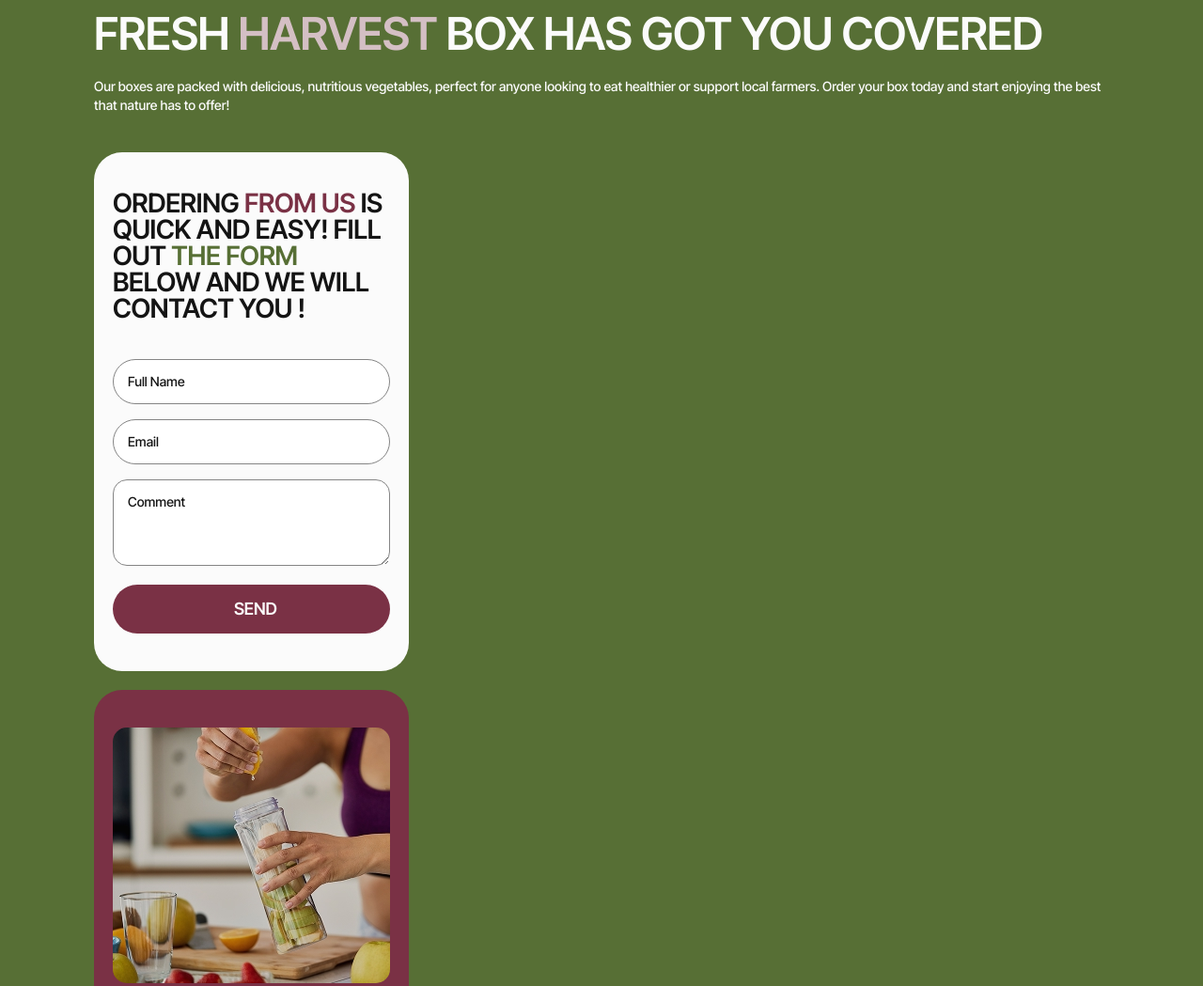
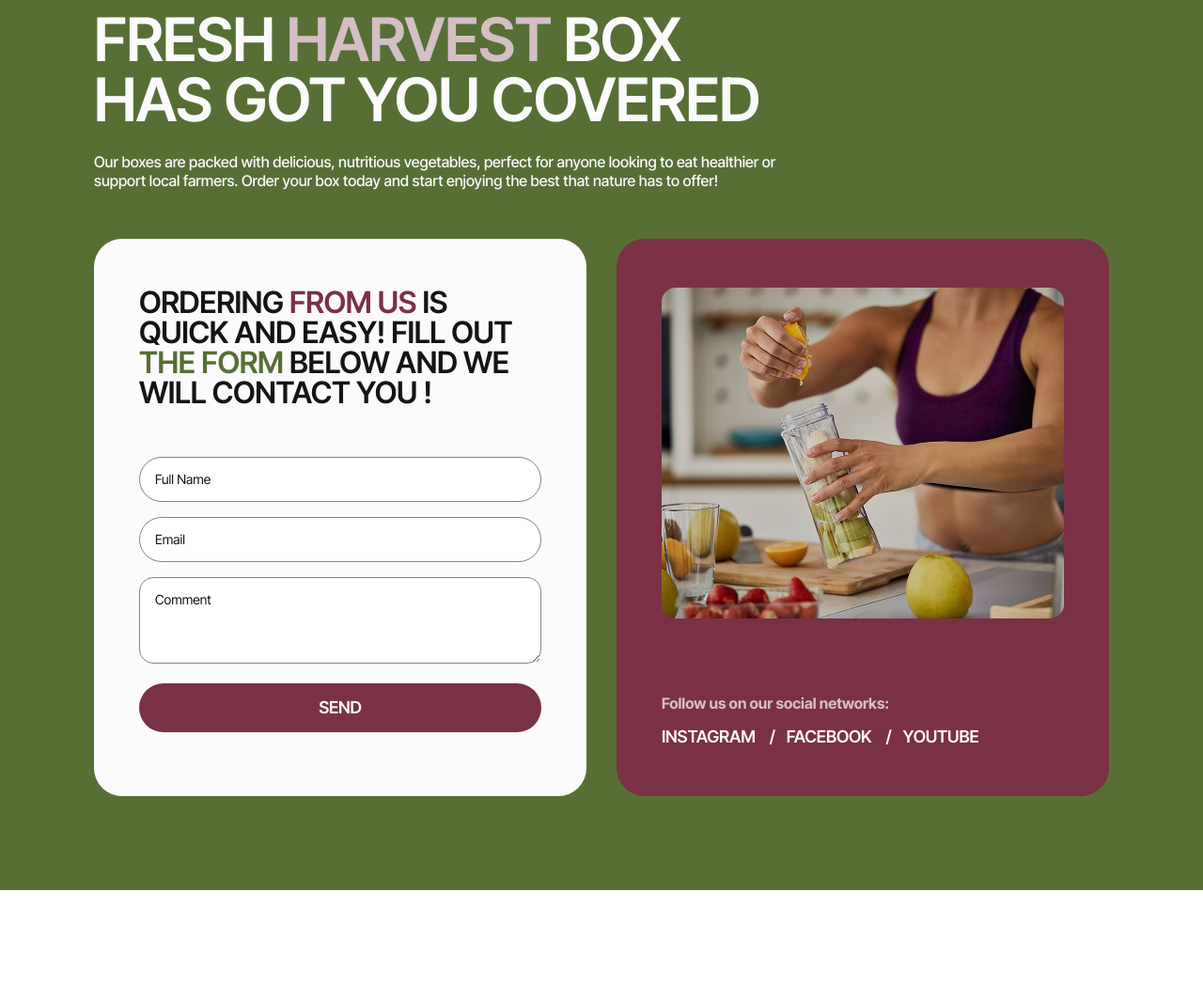
Before and after one commit to Oleksandr46/Green-Harvest, a website built with Vite: page src/index.html in a window 1280 px wide. Shown: the part 4000-5049 px from the top of the page at 94% size. After the commit the page ends 4987 px from the top, so only its background shows below. Built offline with nearby package versions, Linux system fonts and the light colour scheme.

Commit message:
add your-order

```diff
--- a/src/css/your-order.css
+++ b/src/css/your-order.css
@@ -30,8 +30,8 @@
   background: #fbfbfb;
   border-radius: 30px;
   padding: 40px 20px;
-  width: 335px;
-  height: 552px;
+  max-width: 335px;
+  min-height: 552px;
 }
 .order-block-text {
   font-weight: 600;
@@ -62,28 +62,61 @@
   position: relative;
 }
 .order-form-label {
-  position: absolute;
-  left: 16px;
-  top: 14px;
-  line-height: 1.43;
-  text-align: center;
 }
 
-.order-form-wrapper {
-}
-.order-form-input {
+.form-input {
   border: 1px solid #858585;
   border-radius: 30px;
   padding: 14px 16px;
   width: 100%;
   min-height: 48px;
 }
-.order-form-message {
+.pwm-field-icon {
+  display: none;
+}
+.form-input:focus,
+.form-input:hover,
+.form-input:active,
+.form-textarea:focus {
+  border-color: #7a3145;
+}
+.form-input:not(:placeholder-shown):valid,
+.form-textarea:not(:placeholder-shown):valid {
+  border-color: #3cbc81;
+}
+.form-input:not(:placeholder-shown):invalid,
+.form-textarea:not(:placeholder-shown):invalid {
+  border-color: #e74a3b;
+}
+.text-valid,
+.text-invalid {
+  position: absolute;
+  padding-left: 20px;
+  top: 95%;
+  display: none;
+}
+.form-input:not(:placeholder-shown):valid ~ .text-valid,
+.form-textarea:not(:placeholder-shown):valid ~ .text-valid {
+  display: block;
+  color: #3cbc81;
+}
+.form-input:not(:placeholder-shown):invalid ~ .text-invalid,
+.form-textarea:not(:placeholder-shown):invalid ~ .text-invalid {
+  display: block;
+  color: #e74a3b;
+}
+
+.form-textarea {
   border: 1px solid #858585;
   border-radius: 15px;
   padding: 14px 16px;
   width: 100%;
   min-height: 92px;
+}
+.form-input::placeholder,
+.form-textarea::placeholder {
+  line-height: 1.43;
+  color: #141414;
 }
 
 .order-button {
@@ -106,8 +139,8 @@
   background: #7a3145;
   border-radius: 30px;
   padding: 40px 20px;
-  width: 335px;
-  height: 456px;
+  max-width: 335px;
+  min-height: 456px;
 }
 .networcks-img {
   border-radius: 15px;
@@ -123,7 +156,13 @@
 }
 .socials-networcks {
 }
-.socials {
+.networcks-list {
+  display: flex;
+  flex-wrap: wrap;
+  gap: 8px;
+}
+
+.networcks-links {
   font-weight: 600;
   font-size: 18px;
   line-height: 1.11;
@@ -131,3 +170,102 @@
   text-transform: uppercase;
   color: #fbfbfb;
 }
+.networcks-item:not(:last-child)::after {
+  content: '/';
+  margin-left: 8px;
+  color: #fbfbfb;
+  font-weight: 600;
+  font-size: 18px;
+  line-height: 1.11;
+  letter-spacing: -0.01em;
+  text-transform: uppercase;
+}
+
+@media only screen and (min-width: 768px) {
+  .order-wrapper {
+    max-width: 640px;
+    min-height: 276px;
+    gap: 24px;
+    padding-bottom: 52px;
+  }
+  .order-title {
+    font-size: 64px;
+    line-height: 1;
+    letter-spacing: -0.01em;
+  }
+  .order-text {
+    font-size: 16px;
+    line-height: 1.25;
+  }
+  .order {
+    gap: 32px;
+  }
+  .order-block {
+    padding: 72px 100px;
+    max-width: 640px;
+    min-height: 632px;
+  }
+  .order-block-text {
+    font-size: 32px;
+    padding-bottom: 52px;
+  }
+  .form-input::placeholder,
+  .form-textarea::placeholder {
+    line-height: 1.25;
+  }
+  .inputs {
+    padding-bottom: 24px;
+  }
+
+  .order-networks {
+    padding: 52px;
+    max-width: 640px;
+    min-height: 528px;
+  }
+  .networcks-img {
+    max-width: 536px;
+    min-height: 316px;
+    margin-bottom: 52px;
+  }
+  .networcks-text {
+    font-size: 16px;
+    line-height: 1.25;
+  }
+  .socials-networcks {
+  }
+  .networcks-list {
+    gap: 12px;
+  }
+
+  .networcks-item:not(:last-child)::after {
+    margin-left: 12px;
+  }
+}
+@media only screen and (min-width: 1280px) {
+  .order-wrapper {
+    max-width: 751px;
+    min-height: 192px;
+  }
+  .order {
+    flex-direction: row;
+  }
+  .order-block {
+    padding: 52px 48px;
+    max-width: 524px;
+    min-height: 592px;
+  }
+  .order-block-text {
+    max-width: 428px;
+  }
+
+  .order-networks {
+    padding: 52px 48px;
+    max-width: 524px;
+    min-height: 592px;
+  }
+  .networcks-img {
+    max-width: 428px;
+    min-height: 352px;
+    margin-bottom: 80px;
+  }
+}
--- a/src/partials/your-order.html
+++ b/src/partials/your-order.html
@@ -17,63 +17,126 @@
           easy! Fill out <spam class="accent-form">the form</spam> below and we
           will contact you !
         </p>
-        <form class="order-form" name="review">
+        <form class="order-form" name="order" id="order" autocomplete="off">
           <div class="order-form-field">
-            <label class="order-form-label" for="full-name">Full Name</label>
-            <div class="order-form-wrapper">
+            <label class="order-form-label" for="full-name"></label>
             <input
-                class="order-form-input"
+              class="form-input"
               type="text"
               id="full-name"
               name="full-name"
               minlength="5"
+              placeholder="Full Name"
+              pattern="([A-Za-z]{3,})\s([A-Za-z]{3,})"
               required
               title="Please switch to english"
             />
-            </div>
+            <p class="text-valid">Succes!</p>
+            <p class="text-invalid">Invalid Full Name, try again</p>
           </div>
           <div class="order-form-field">
-            <label class="order-form-label" for="user-email">Email</label>
-            <div class="order-form-wrapper">
+            <label class="order-form-label" for="user-email"></label>
             <input
-                class="order-form-input"
+              class="form-input"
               type="email"
               id="user-email"
               name="user-email"
+              placeholder="Email"
+              pattern="([A-z0-9_.-]{1,})@([A-z0-9_.-]{1,}).([A-z]{2,8})"
               required
               title="Please switch to english"
             />
-            </div>
+            <p class="text-valid">Succes!</p>
+            <p class="text-invalid">Invalid Full email, try again</p>
           </div>
           <div class="order-form-field">
-            <label class="order-form-label" for="user-message">Comment</label>
+            <label class="order-form-label" for="user-message"></label>
             <textarea
-              class="order-form-message"
+              class="form-textarea"
               name="user-message"
               id="user-message"
-              minlength="20"
+              placeholder="Comment"
+              minlength="5"
               maxlength="250"
             ></textarea>
+            <p class="text-valid">Succes!</p>
+            <p class="text-invalid">Invalid Full message, try again</p>
           </div>
 
           <button class="order-button" type="submit">Send</button>
         </form>
       </div>
       <div class="order-networks">
-        <img
-          class="networcks-img"
+        <picture class="order-pecture">
+          <!-- Desktop -->
+          <source
+            media="(min-width: 1200px)"
+            srcset="
+              img/your-order/pic_page.jpg    1x,
+              img/your-order/pic_page@2x.jpg 2x
+            "
+          />
+
+          <!-- Tablet -->
+          <source
+            media="(min-width: 768px)"
+            srcset="
+              img/your-order/pic_tab.jpg    1x,
+              img/your-order/pic_tab@2x.jpg 2x
+            "
+          />
+
+          <!-- Mobile -->
+          <source
+            media="(min-width: 768px)"
             srcset="
               img/your-order/rectangle_mob.jpg    1x,
               img/your-order/rectangle_mob@2x.jpg 2x
             "
+          />
+
+          <img
+            class="networcks-img"
             src="img/your-order/rectangle_mob.jpg"
-          alt="woman make breackfast"
+            alt="healty food"
             width="295"
             height="272"
           />
+        </picture>
         <p class="networcks-text">Follow us on our social networks:</p>
         <div class="socials-networcks">
-          <p class="socials">instagram / facebook / youtube</p>
+          <ul class="networcks-list">
+            <li class="networcks-item">
+              <a
+                class="networcks-links"
+                target="_blank"
+                href="https://www.instagram.com/"
+                rel="noopener noreferrer"
+                aria-label="link to instagram"
+                >Instagram</a
+              >
+            </li>
+            <li class="networcks-item">
+              <a
+                class="networcks-links"
+                target="_blank"
+                href="https://www.facebook.com/"
+                rel="noopener noreferrer"
+                aria-label="link to facebook"
+                >Facebook</a
+              >
+            </li>
+            <li class="networcks-item">
+              <a
+                class="networcks-links"
+                target="_blank"
+                href="https://www.youtube.com/"
+                rel="noopener noreferrer"
+                aria-label="link to youtube"
+                >Youtube</a
+              >
+            </li>
+          </ul>
         </div>
       </div>
     </div>
```
Also changed, not shown: src/img/webp/vite-logo.webp (deleted), src/img/your-order/pic_page.jpg (added), src/img/your-order/pic_page@2x.jpg (added), src/img/your-order/pic_tab.jpg (added), src/img/your-order/pic_tab@2x.jpg (added), src/public/favicon.svg. Lines whose indentation alone changed are shown as unchanged.
